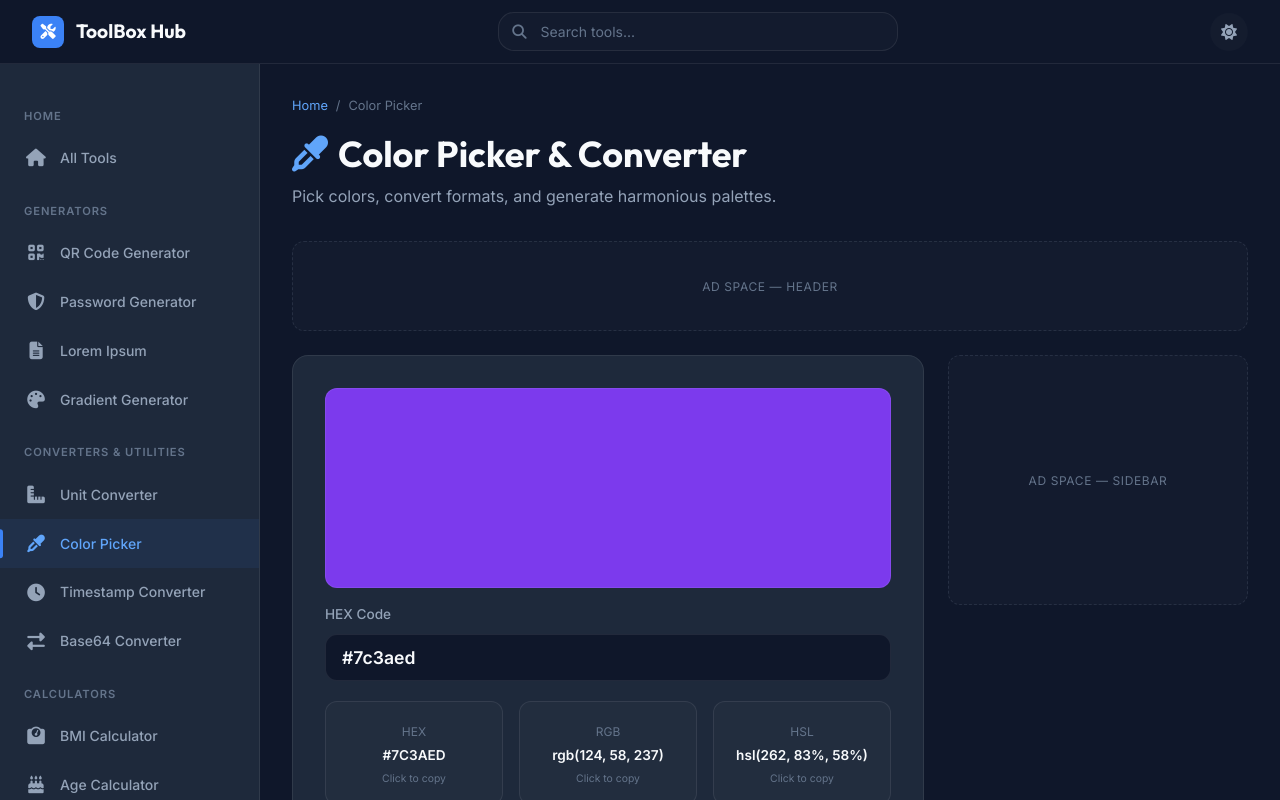
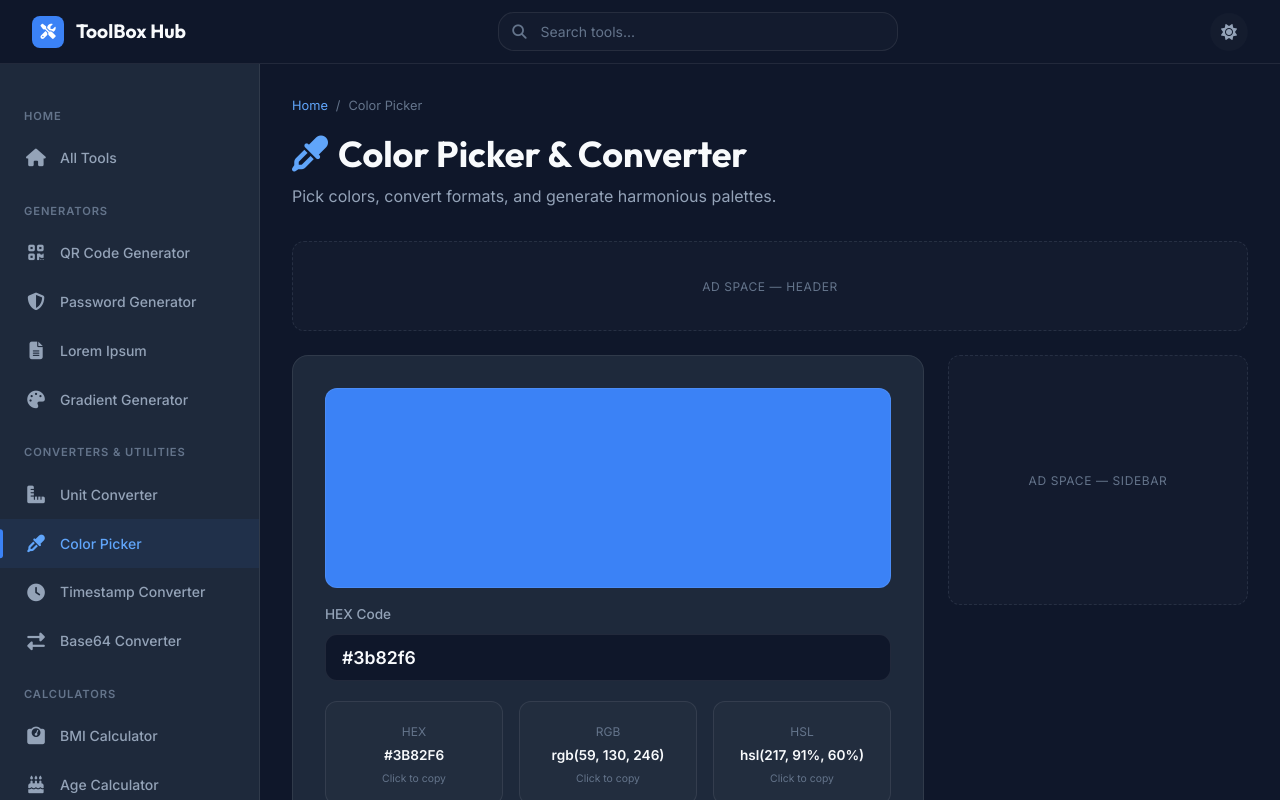
Before and after one commit to aravind9643/ToolBox-Hub, a React (Vite) app: page /color-picker in a window 1280 px wide. Shown: the top 800 px of the page. Built offline with nearby package versions, Linux system fonts and the light colour scheme.

Commit message:
feat: implement home page, QR code generator, and base design system styles

```diff
--- a/src/index.css
+++ b/src/index.css
@@ -914,12 +914,12 @@ h1, h2, h3, h4, h5, h6 {
 .btn-primary {
   background: var(--gradient-primary);
   color: white;
-  box-shadow: 0 4px 15px rgba(124, 58, 237, 0.25);
+  box-shadow: 0 4px 15px rgba(59, 130, 246, 0.25);
 }
 
 .btn-primary:hover {
   transform: translateY(-2px);
-  box-shadow: 0 6px 25px rgba(124, 58, 237, 0.35);
+  box-shadow: 0 6px 25px rgba(59, 130, 246, 0.35);
 }
 
 .btn-secondary {
@@ -1007,8 +1007,8 @@ h1, h2, h3, h4, h5, h6 {
 
 /* ---- Result Display ---- */
 .result-box {
-  background: rgba(124, 58, 237, 0.05);
-  border: 1px solid rgba(124, 58, 237, 0.15);
+  background: rgba(59, 130, 246, 0.05);
+  border: 1px solid rgba(59, 130, 246, 0.15);
   border-radius: var(--radius-md);
   padding: 1.25rem;
   margin-top: 1.25rem;
@@ -1382,7 +1382,7 @@ h1, h2, h3, h4, h5, h6 {
 .drop-zone:hover,
 .drop-zone.dragover {
   border-color: var(--accent-purple);
-  background: rgba(124, 58, 237, 0.05);
+  background: rgba(59, 130, 246, 0.05);
 }
 
 .drop-zone-icon {
@@ -1498,7 +1498,7 @@ h1, h2, h3, h4, h5, h6 {
 }
 
 .converter-swap:hover {
-  background: rgba(124, 58, 237, 0.15);
+  background: rgba(59, 130, 246, 0.15);
   transform: rotate(180deg);
 }
 
--- a/src/pages/ColorPicker.jsx
+++ b/src/pages/ColorPicker.jsx
@@ -36,7 +36,7 @@ function generatePalette(hex) {
 }
 
 export default function ColorPicker() {
-  const [hex, setHex] = useState('#7c3aed');
+  const [hex, setHex] = useState('#3b82f6');
   const [copied, setCopied] = useState('');
 
   const rgb = hexToRgb(hex);
--- a/src/pages/GradientGenerator.jsx
+++ b/src/pages/GradientGenerator.jsx
@@ -5,8 +5,8 @@ import SEOHead from '../components/SEOHead';
 import ShareButtons from '../components/ShareButtons';
 
 export default function GradientGenerator() {
-  const [color1, setColor1] = useState('#7c3aed');
-  const [color2, setColor2] = useState('#06b6d4');
+  const [color1, setColor1] = useState('#3b82f6');
+  const [color2, setColor2] = useState('#0ea5e9');
   const [type, setType] = useState('linear');
   const [angle, setAngle] = useState(135);
   const [copied, setCopied] = useState(false);
--- a/src/pages/Home.jsx
+++ b/src/pages/Home.jsx
@@ -6,17 +6,17 @@ const tools = [
   {
     icon: 'fa-solid fa-qrcode', title: 'QR Code Generator', path: '/qr-code-generator',
     description: 'Generate QR codes for URLs, text, WiFi credentials, and more.',
-    color: '#7c3aed'
+    color: '#3b82f6'
   },
   {
     icon: 'fa-solid fa-shield-halved', title: 'Password Generator', path: '/password-generator',
     description: 'Create strong, secure passwords with customizable options.',
-    color: '#ec4899'
+    color: '#d946ef'
   },
   {
     icon: 'fa-solid fa-ruler-combined', title: 'Unit Converter', path: '/unit-converter',
     description: 'Convert between units of length, weight, temperature, and more.',
-    color: '#06b6d4'
+    color: '#0ea5e9'
   },
   {
     icon: 'fa-solid fa-eye-dropper', title: 'Color Picker', path: '/color-picker',
@@ -31,32 +31,32 @@ const tools = [
   {
     icon: 'fa-solid fa-cake-candles', title: 'Age Calculator', path: '/age-calculator',
     description: 'Calculate your exact age in years, months, and days.',
-    color: '#8b5cf6'
+    color: '#3b82f6'
   },
   {
     icon: 'fa-solid fa-coins', title: 'Loan Calculator', path: '/loan-calculator',
     description: 'Calculate EMI, total interest, and amortization schedules.',
-    color: '#14b8a6'
+    color: '#0ea5e9'
   },
   {
     icon: 'fa-solid fa-paragraph', title: 'Word Counter', path: '/word-counter',
     description: 'Count words, characters, sentences, and reading time.',
-    color: '#f97316'
+    color: '#f59e0b'
   },
   {
     icon: 'fa-solid fa-code', title: 'JSON Formatter', path: '/json-formatter',
     description: 'Format, validate, and beautify JSON data instantly.',
-    color: '#22d3ee'
+    color: '#d946ef'
   },
   {
     icon: 'fa-solid fa-file-image', title: 'Image Compressor', path: '/image-compressor',
     description: 'Compress images in your browser. No upload to any server.',
-    color: '#a855f7'
+    color: '#10b981'
   },
   {
     icon: 'fa-solid fa-right-left', title: 'Base64 Converter', path: '/base64-converter',
     description: 'Encode and decode text or files to/from Base64 format.',
-    color: '#e11d48'
+    color: '#ef4444'
   },
   {
     icon: 'fa-solid fa-file-lines', title: 'Lorem Ipsum Generator', path: '/lorem-ipsum',
@@ -66,22 +66,22 @@ const tools = [
   {
     icon: 'fa-solid fa-clock', title: 'Timestamp Converter', path: '/timestamp-converter',
     description: 'Convert Unix timestamps to human-readable dates and vice-versa.',
-    color: '#10b981'
+    color: '#3b82f6'
   },
   {
     icon: 'fa-solid fa-file-code', title: 'Markdown Previewer', path: '/markdown-previewer',
     description: 'Write Markdown code and preview it rendered instantly.',
-    color: '#ec4899'
+    color: '#d946ef'
   },
   {
     icon: 'fa-solid fa-magnifying-glass', title: 'Regex Tester', path: '/regex-tester',
     description: 'Test, match, and debug regular expressions in real-time.',
-    color: '#7c3aed'
+    color: '#ef4444'
   },
   {
     icon: 'fa-solid fa-palette', title: 'Gradient Generator', path: '/gradient-generator',
     description: 'Create linear or radial CSS gradients with visual previews.',
-    color: '#06b6d4'
+    color: '#0ea5e9'
   },
 ];
 
--- a/src/pages/QRCodeGenerator.jsx
+++ b/src/pages/QRCodeGenerator.jsx
@@ -6,7 +6,7 @@ import SEOHead from '../components/SEOHead';
 
 export default function QRCodeGenerator() {
   const [text, setText] = useState('https://example.com');
-  const [fgColor, setFgColor] = useState('#7c3aed');
+  const [fgColor, setFgColor] = useState('#3b82f6');
   const [bgColor, setBgColor] = useState('#ffffff');
   const [size, setSize] = useState(256);
   const canvasRef = useRef(null);
```
